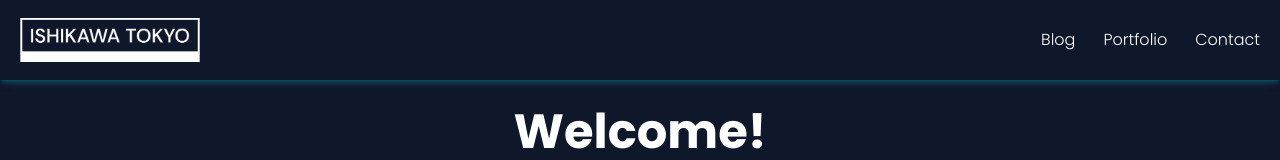
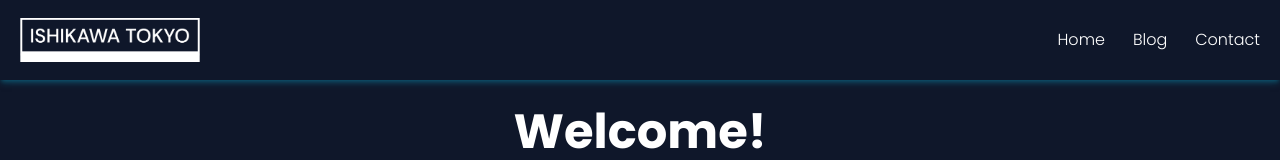
Before and after one commit to Ydayo/ishikawatokyo-blog, a React (Create React App) app: page / in a window 1280 px wide. Shown: the top 160 px of the page. Built offline with nearby package versions, Linux system fonts and the light colour scheme.

Commit message:
nav変更

```diff
--- a/src/components/Header.jsx
+++ b/src/components/Header.jsx
@@ -6,13 +6,13 @@ import close from "../img/close.png";
 const navLinks = [
   {
     id: 1,
-    url: "blog",
-    title: "Blog",
+    url: "",
+    title: "Home",
   },
   {
     id: 2,
-    url: "portfolio",
-    title: "Portfolio",
+    url: "blog",
+    title: "Blog",
   },
   {
     id: 3,
@@ -77,11 +77,11 @@ const Header = () => {
                 {navLinks.map((link) => (
                   <li
                     key={link.id}
-                    className="ml-3"
+                    className="ml-3 font-poppins font-medium"
                     onClick={() => setToggle(!toggle)}
                   >
                     <Link
-                      className="no-underline text-white font-semibold hover:opacity-70 duration-300"
+                      className="text-white hover:opacity-70 duration-300"
                       to={`/${link.url}`}
                     >
                       {link.title}
```
